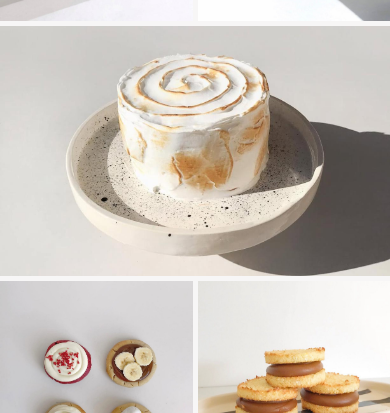
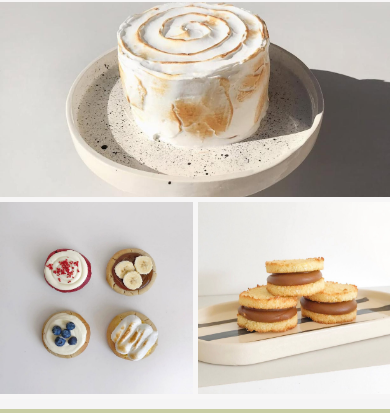
Before and after one commit to inesnovelli/desarrolloWeb, a plain HTML site: page index.html in a window 390 px wide. Shown: the part 321-734 px from the top of the page. Drawn offline with Linux system fonts and the light colour scheme.

Commit message:
mejoras en el diseño responsive

```diff
--- a/CSS/style.css
+++ b/CSS/style.css
@@ -229,11 +229,11 @@ header {
 @media (max-width: 768px) {
 
     #menu ul {
-        width: 150px;
+        width: 160px;
     }
 
     #menu a {
-        font-size: 8px;
+        font-size: 10px;
     }
 
 }
@@ -439,23 +439,26 @@ header {
 
     .gallery-row1 .box:nth-child(3) {
         grid-column: 1 / -1;
-        height: 250px;
+        aspect-ratio: 2 / 1; /* imagen central más ancha */
+        width: 100%;
     }
 
     .gallery-row2 {
         grid-template-columns: 1fr 1fr;
-        margin-bottom: -10px;
+        margin-bottom: 0;
     }
 
     .box, .box2 {
-        aspect-ratio: auto;
-        height: 100%;
+        aspect-ratio: 1 / 1; /* cuadrado */
+        width: 100%;
+        height: auto;
     }
 
     .box img, .box2 img {
         width: 100%;
         height: 100%;
         object-fit: cover;
+        display: block;
     }
 }
 
@@ -828,7 +831,7 @@ header {
         gap: 20px;
         margin: 20px;
         margin-top: 150px;
-        padding: 10px;
+        padding: 15px;
         max-width: none;
     }
 
```
